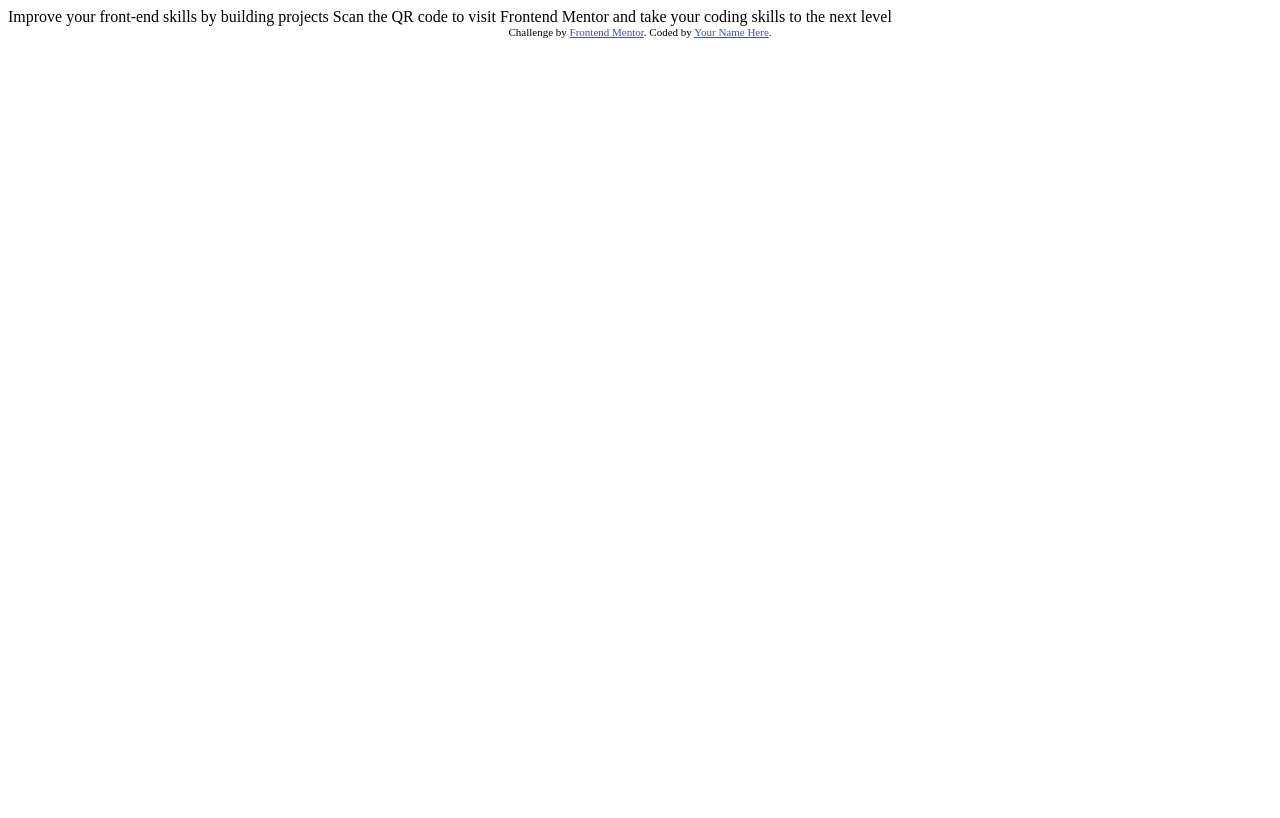
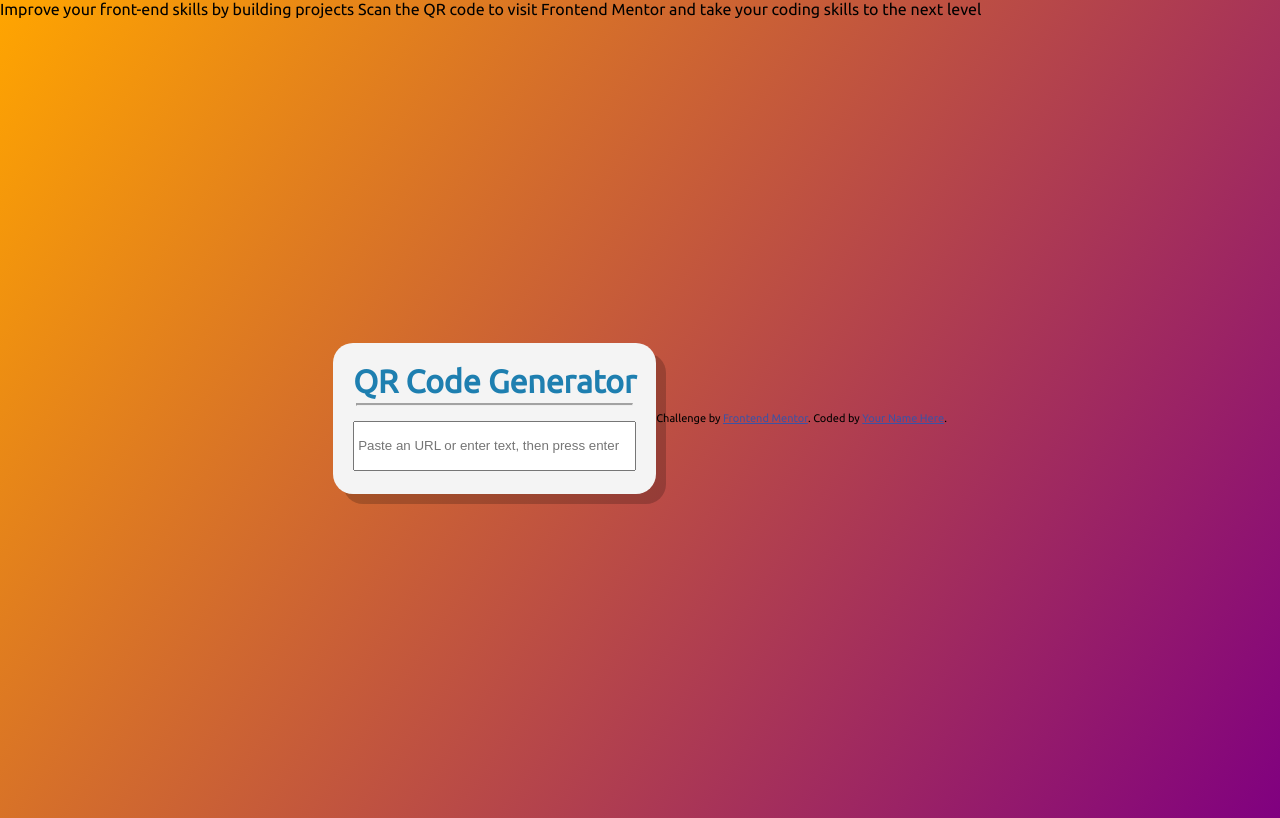
Before and after one commit to verissimohenry/qr-code-component-main, a website: page index.html in a window 1280 px wide. Drawn offline with Linux system fonts and the light colour scheme.

Commit message:
Modify  app.js and index.html file

```diff
--- a/index.html
+++ b/index.html
@@ -7,6 +7,12 @@
 
   <link rel="icon" type="image/png" sizes="32x32" href="./images/favicon-32x32.png">
 
+      <link
+      rel="stylesheet"
+      href="https://fonts.googleapis.com/css2?family=Ubuntu&amp;display=swap"
+    />
+   <link rel="stylesheet" href="./style.css" />
+   <script src="https://cdnjs.cloudflare.com/ajax/libs/qrcodejs/1.0.0/qrcode.min.js"></script>
   <title>Frontend Mentor | QR code component</title>
 
   <!-- Feel free to remove these styles or customise in your own stylesheet 👍 -->
@@ -20,10 +26,23 @@
   Improve your front-end skills by building projects
 
   Scan the QR code to visit Frontend Mentor and take your coding skills to the next level
+  <div class="header">
+    <div class="box">
+      <h1>QR Code Generator</h1>
+      <hr />
+      <div class="sqrcode"></div>
+      <div class="qrcode"></div>
+      <input
+        type="text"
+        placeholder="Paste an URL or enter text, then press enter"
+        onchange="generateQr()"
+      />
+    </div>
 
   <div class="attribution">
     Challenge by <a href="https://www.frontendmentor.io?ref=challenge" target="_blank">Frontend Mentor</a>.
     Coded by <a href="#">Your Name Here</a>.
   </div>
+  <script src="./app.js"></script>
 </body>
 </html>
```
Also changed, not shown: app.js (added).
